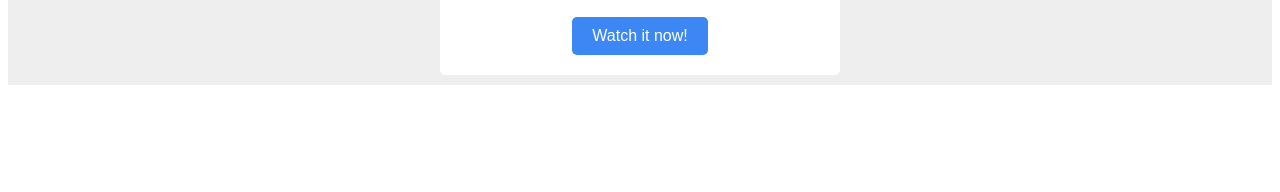
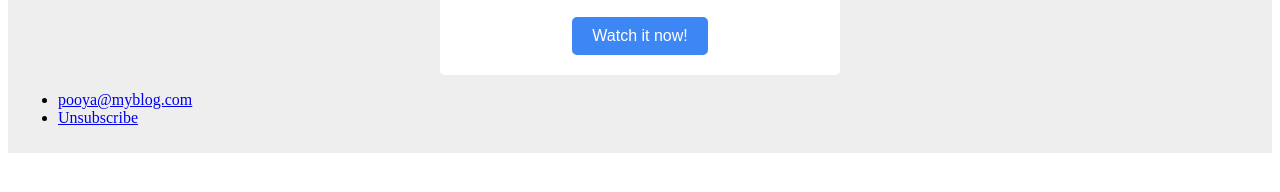
Before and after one commit to Pooya-Tolideh/static-web-pages, a website: page email.html in a window 1280 px wide. Shown: the part 314-506 px from the top of the page. Drawn offline with Linux system fonts and the light colour scheme.

Commit message:
Added email and unsubscribe links as a list in footer

```diff
--- a/email.html
+++ b/email.html
@@ -30,6 +30,10 @@
             </div>
 
         </div><!-- .email-container -->
+        <ul class="footer">
+            <li><a href="#">pooya@myblog.com</a></li>
+            <li><a href="#">Unsubscribe</a></li>
+        </ul>
 
     </div><!-- .email-background -->
 
```
